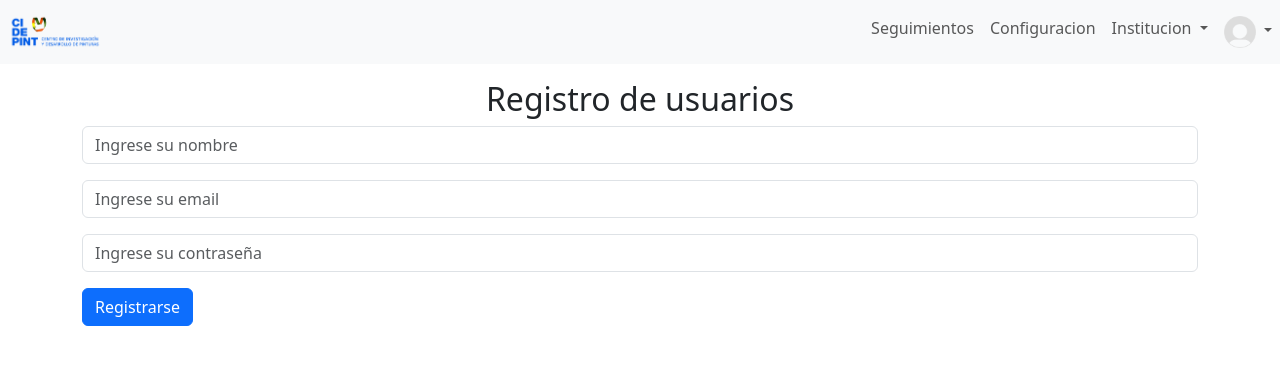
After one commit to pnco200/proyecto-de-software, a Flask app: page /auth/register in a window 1280 px wide. The commit adds this page. Shown: the top 365 px of the page. Run offline with Flask 3, Linux system fonts and the light colour scheme.

Commit message:
Registro de usuarios + Funcion de botones auth

```diff
--- a/admin/src/web/controllers/auth.py
+++ b/admin/src/web/controllers/auth.py
@@ -19,8 +19,6 @@ def authenticate():
     flash("La sesion se inicio correctamente, success")
     return redirect(url_for("home"))
 
-
-
 @auth_bp.get('/logout')
 def logout():
     """"Me permite cerrar sesion"""
@@ -31,3 +29,24 @@ def logout():
     else:
         flash("No hay sesion iniciada.", "info")
     return redirect(url_for("auth.login"))
+
+@auth_bp.get('/register')
+def register_form():
+    """"Muestra el form de registro"""
+    return render_template("register.html")
+
+@auth_bp.post('/register')
+def register():
+    """"Me permite registrarme"""
+    params = request.form
+
+    existing_user = auth.find_user_by_email(params["email"])
+
+    if existing_user:
+        flash("El usuario ya existe.", "error")
+        return redirect(url_for("auth.register"))
+
+    auth.create_user(**params)
+    flash("El usuario se creo correctamente.", "success")
+    #TODO: Enviar mail de confirmacion
+    return redirect(url_for("auth.login"))
--- a/admin/src/web/controllers/users.py
+++ b/admin/src/web/controllers/users.py
@@ -1,6 +1,6 @@
 from flask import Blueprint, render_template, session, abort
 from src.web.helpers.auth import login_required
-
+from src.core import auth
 user_bp = Blueprint('user', __name__, url_prefix='/users')
 
 @user_bp.get('/')
@@ -8,4 +8,5 @@ user_bp = Blueprint('user', __name__, url_prefix='/users')
 #@check("permiso o rol?")
 def home():
     """"Muestra un listado de los usuarios si el usuario esta logeado"""
-    return render_template("users/index.html")
+    users = auth.list_users()
+    return render_template("users/index.html", users=users)
--- a/admin/src/web/templates/layout_navbar.html
+++ b/admin/src/web/templates/layout_navbar.html
@@ -47,10 +47,10 @@
                 <ul class="dropdown-menu dropdown-menu-end" aria-labelledby="navbarDropdownMenuLink">
                     {% if is_authenticated(session) %}
                     <li><a class="dropdown-item" href="#">Ver perfil</a></li>
-                    <li><a class="dropdown-item" href="#">Cerrar sesion</a></li>
+                    <li><a class="dropdown-item" href="{{url_for('auth.logout')}}">Cerrar sesion</a></li>
                     {% else %}
-                    <li><a class="dropdown-item" href="#">Iniciar sesion</a></li>
-                    <li><a class="dropdown-item" href="#">Registrarse</a></li>
+                    <li><a class="dropdown-item" href="{{url_for('auth.login')}}">Iniciar sesion</a></li>
+                    <li><a class="dropdown-item" href="{{url_for('auth.register')}}">Registrarse</a></li>
                     {% endif %}
                 </ul>
             </li>
--- /dev/null
+++ b/admin/src/web/templates/register.html
@@ -0,0 +1,22 @@
+
+{% extends "layout_navbar.html" %}
+{% block content %}
+<body>
+    <h2 class="h2" align="center">Registro de usuarios</h2>
+    <form method="POST" action="{{url_for('auth.register')}}">
+        <div class="mb-3">
+            <input type="text" class="form-control" id="name" name="name"
+                placeholder="Ingrese su nombre"required>
+        </div>
+        <div class="mb-3">
+            <input type="email" class="form-control" id="email" name="email"
+                placeholder="Ingrese su email"required>
+        </div>
+        <div class="mb-3">
+            <input type="password" class="form-control" id="password" name="password"
+                placeholder="Ingrese su contraseña" required>
+        </div>
+        <button type="submit" class="btn btn-primary">Registrarse</button>
+    </form>
+</body>
+{% endblock %}
```
Also changed, not shown: 8 other files.
